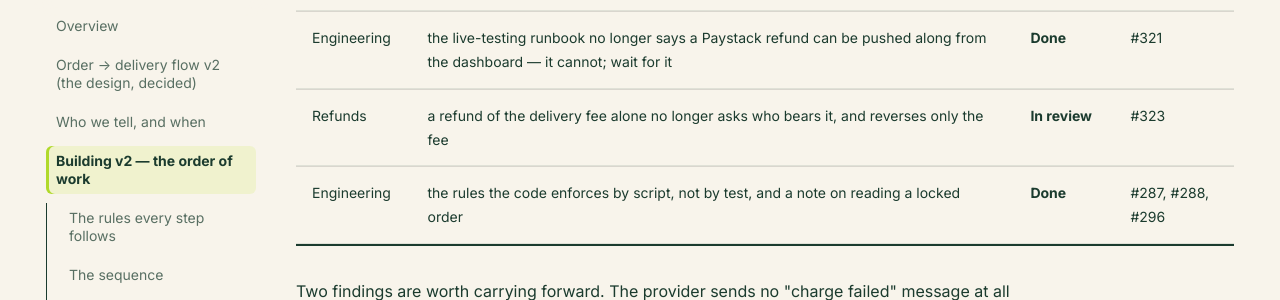
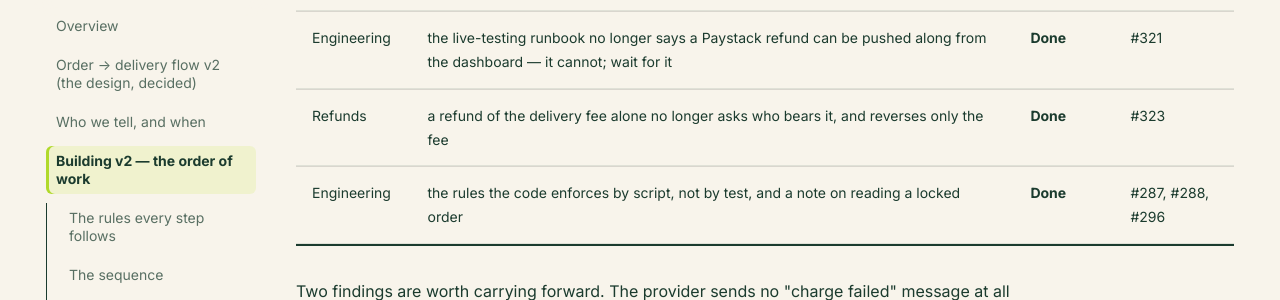
Before and after one commit to cropdoor/cropdoor-almanac, an MkDocs documentation site: the page built from docs/domain/order-delivery-flow-v2-build-order.md, in a window 1280 px wide and 900 px high, scrolled down 10876 px. Shown: the part 153-453 px from the top of the window. Built offline with MkDocs 1.6.1 and Material for MkDocs 9.7.7, drawn with Linux system fonts in a browser that asks for light colours; some web fonts are replaced; comment, search, counter and statistics services are not loaded.

Commit message:
tracker: a refund of the delivery fee alone needs no bearer is done (#323)

```diff
--- a/docs/domain/order-delivery-flow-v2-build-order.md
+++ b/docs/domain/order-delivery-flow-v2-build-order.md
@@ -140,7 +140,7 @@ Found while building step 3's refunds and while testing against the real payment
 | Payments | Admin-Ops can settle a stuck refund or chargeback as found — at the amount the provider reports, the chargeback reversing the rest and booking what left twice as a loss | **Done** | #320 |
 | Refunds | a refusal no payment could reach is gone — cash is refunded by transfer, and an online payment always has its charge reference | **Done** | #322 |
 | Engineering | the live-testing runbook no longer says a Paystack refund can be pushed along from the dashboard — it cannot; wait for it | **Done** | #321 |
-| Refunds | a refund of the delivery fee alone no longer asks who bears it, and reverses only the fee | **In review** | #323 |
+| Refunds | a refund of the delivery fee alone no longer asks who bears it, and reverses only the fee | **Done** | #323 |
 | Engineering | the rules the code enforces by script, not by test, and a note on reading a locked order | **Done** | #287, #288, #296 |
 
 Two findings are worth carrying forward. The provider sends no "charge failed" message at all — a failed card simply leaves the transaction unpaid, and the platform notices by asking. And a payment attempt now says why it did not count, which is what a refund-by-hand needs: the attempt itself names the charge to give back.
```
